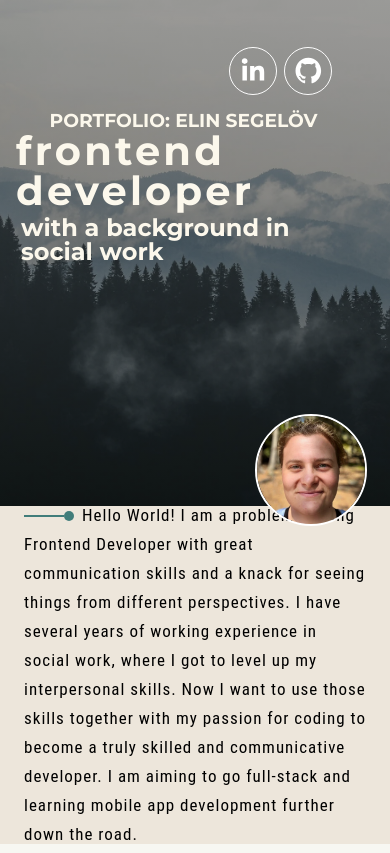
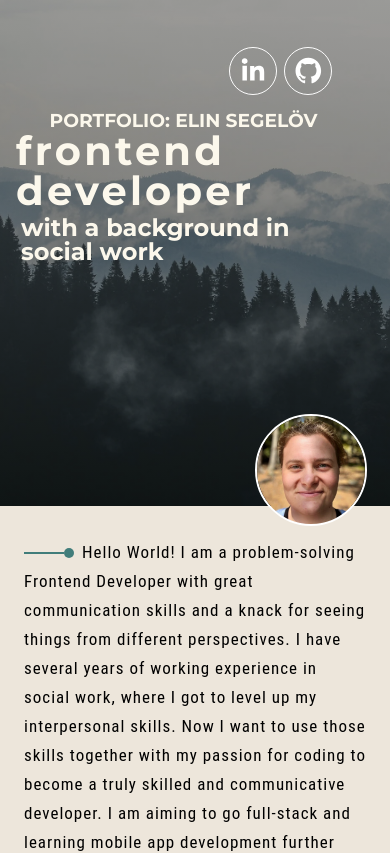
Before and after one commit to Technigo/project-react-portfolio, a React (Create React App) app: page / in a window 390 px wide. Shown: the top 853 px of the page. Built offline with nearby package versions, Linux system fonts and the light colour scheme; no server answers.

Commit message:
Fix responsivness issues

```diff
--- a/src/components/Intro.js
+++ b/src/components/Intro.js
@@ -24,7 +24,7 @@ const Intro = () => {
 export default Intro;
 
 const StyledIntro = styled(DarkerContainer)`
-  height: 40vh;
+  min-height: 40vh;
 
 p {
   letter-spacing: 1px;
```
